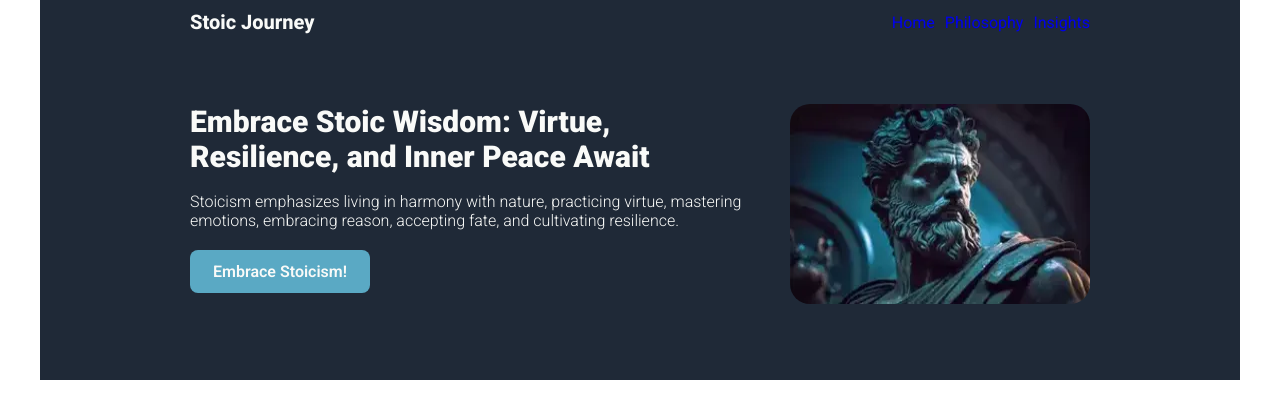
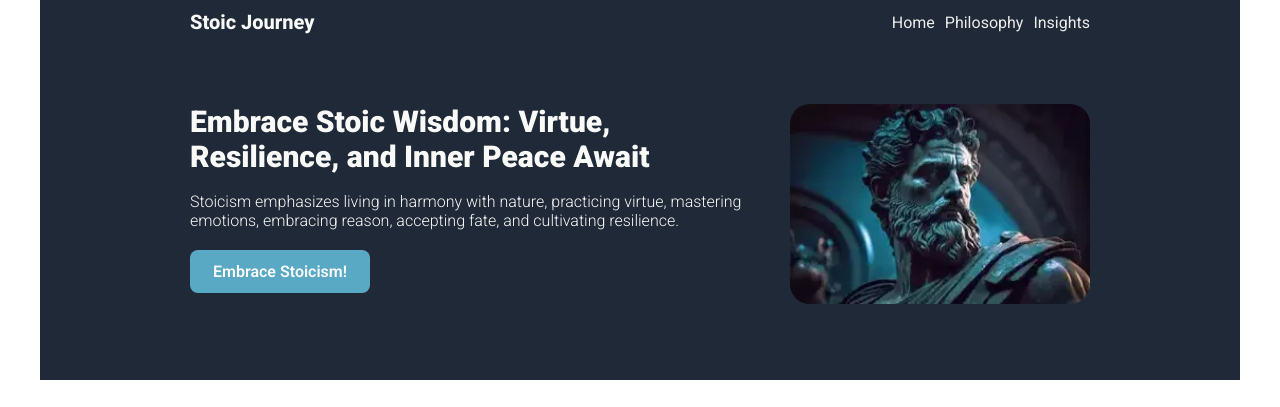
Before and after one commit to hakantastic/odinlandingpage, a plain HTML site: page index.html in a window 1280 px wide. Shown: the top 407 px of the page. Drawn offline with Linux system fonts and the light colour scheme.

Commit message:
a href update

```diff
--- a/style.css
+++ b/style.css
@@ -9,6 +9,8 @@
 
 * > a{
     cursor: pointer;
+    text-decoration: none;
+    color: #ececec
 }
 
 @import url('https://fonts.googleapis.com/css2?family=Roboto:ital,wght@0,100..900;1,100..900&display=swap');
```
